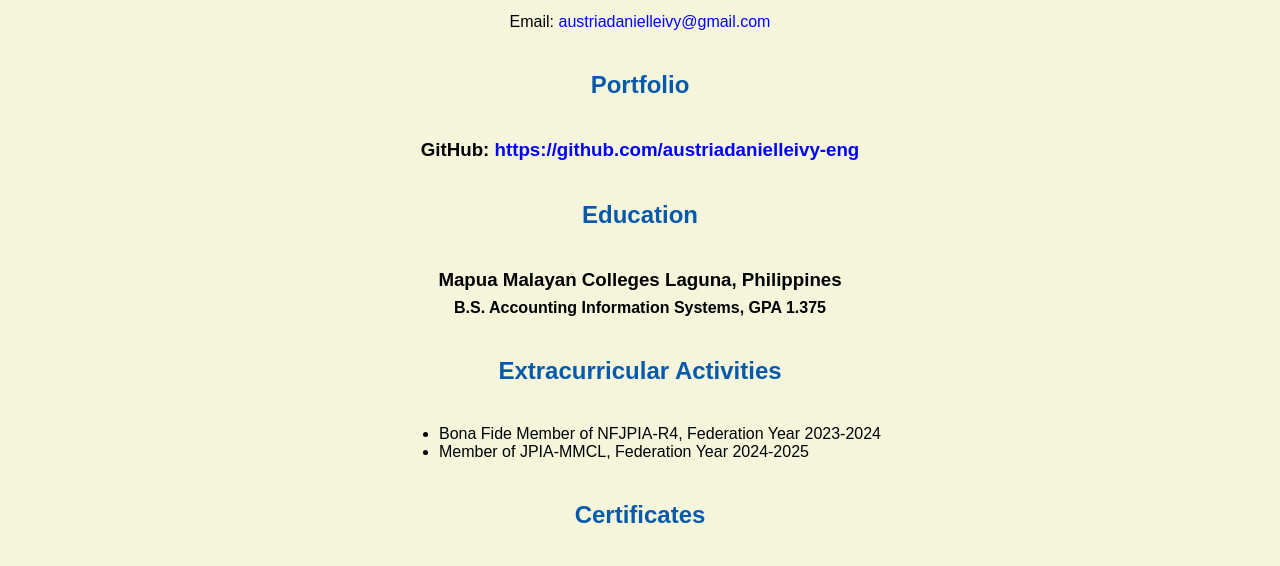
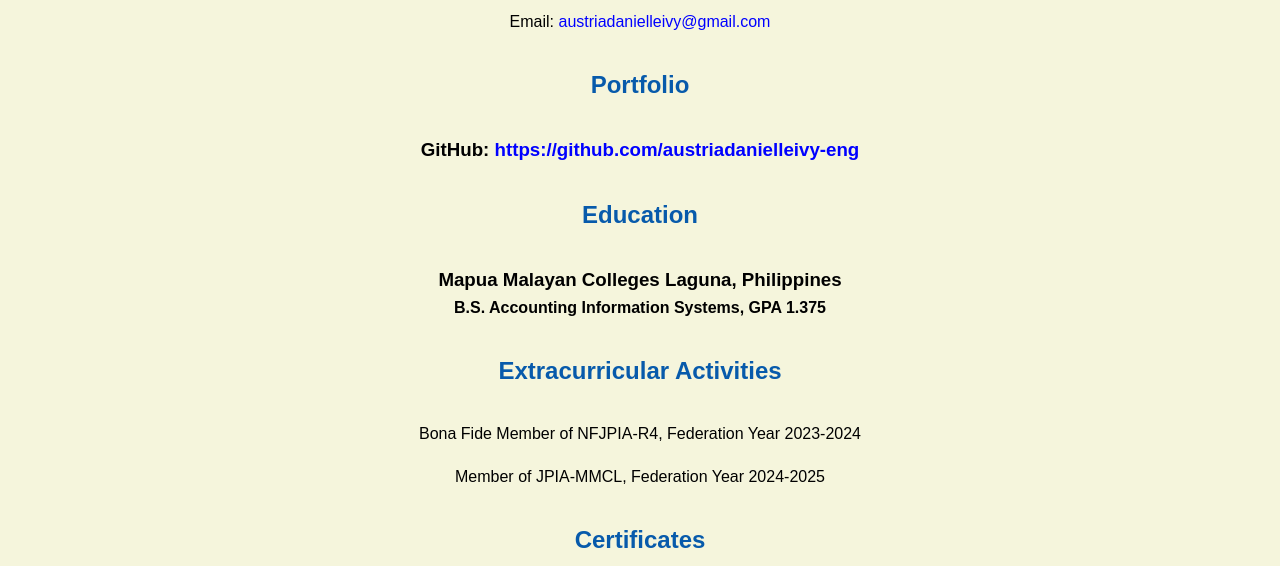
Before and after one commit to austriadanielleivy-eng/diraustria.github.io, a plain HTML site: page resume.html in a window 1280 px wide. Shown: the part 230-796 px from the top of the page. Drawn offline with Linux system fonts and the light colour scheme; files that its build step writes are made by us from their sources.

Commit message:
master.css

```diff
--- a/master.css
+++ b/master.css
@@ -55,9 +55,13 @@
     margin-top: 3rem;
   }
 
-  /* this controls how the bullet points in the resume page looks */
-  ul {
-    display: table;
-    margin: 0 auto;
-    text-align: left;
-  }
+ ul {
+  list-style-type: none; /* Removes default bullet points */
+  padding: 0;
+  text-align: center; /* Centers the list items */
+}
+
+li {
+  margin-bottom: 25px; /* Increased vertical spacing between list items */
+  font-size: 1em;
+}
```
